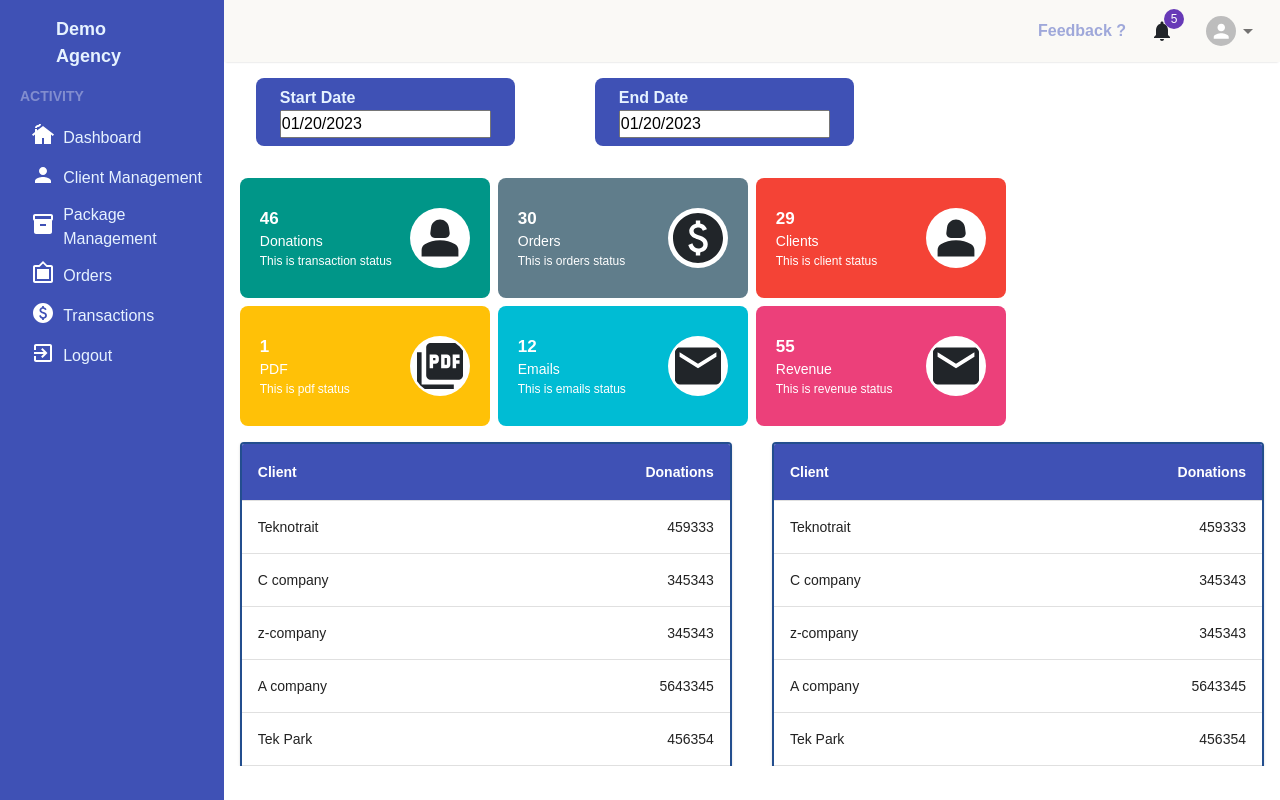
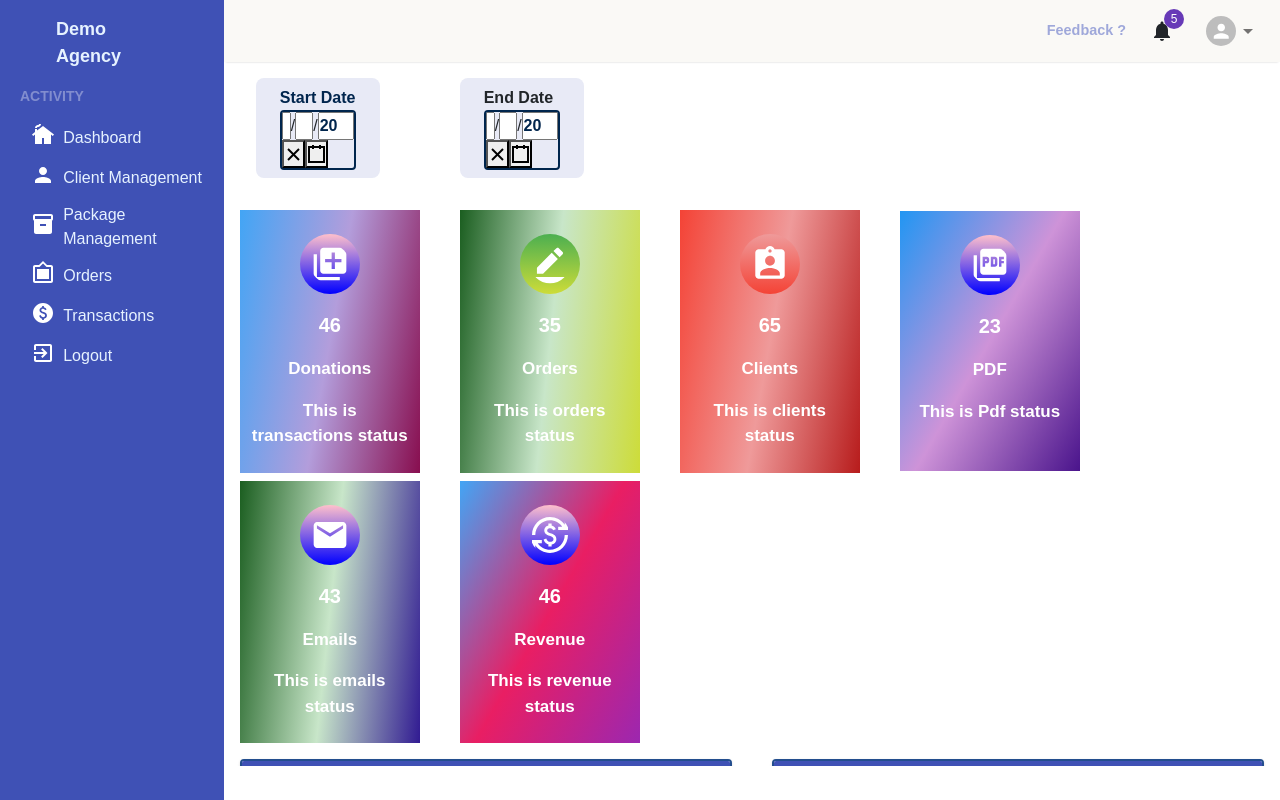
Before and after one commit to 9944098125/tax_receipt, a React (Create React App) app: page / in a window 1280 px wide. Built offline with nearby package versions, Linux system fonts and the light colour scheme.

Commit message:
many styles changed

```diff
--- a/package.json
+++ b/package.json
@@ -15,6 +15,7 @@
     "formik": "^2.2.9",
     "react": "^18.2.0",
     "react-bootstrap-daterangepicker": "^8.0.0",
+    "react-date-picker": "^9.2.0",
     "react-datepicker": "^4.8.0",
     "react-dom": "^18.2.0",
     "react-icons": "^4.7.1",
--- a/src/App.css
+++ b/src/App.css
@@ -242,3 +242,28 @@
 .css-1q15akj {
   margin-bottom: -0px;
 }
+
+.react-date-picker__wrapper{
+  border-radius: 4px;
+  border: 2px solid #00254d;
+}
+
+.react-date-picker__inputGroup__input {
+  font-weight: 700;
+  color: #00254d;
+}
+
+.react-date-picker__calendar .react-calendar {
+  background-color: #ffffff;
+  border:2px solid #3f51b5;
+  border-radius: 9px;
+}
+
+.react-calendar__navigation button {
+  background-color: #3f51b5;
+  color: white;
+}
+
+.react-calendar__navigation button:hover {
+  color: black;
+}
--- a/src/Components/Sidebar/Sidebar.jsx
+++ b/src/Components/Sidebar/Sidebar.jsx
@@ -45,6 +45,7 @@ function Sidebar() {
             flexDirection: "column",
             alignItems: "flex-start",
             pl: 0.5,
+            // p: "8px 12px",
           }}
         >
           <Link to="/" style={{ textDecoration: "none", color: "inherit" }}>
@@ -353,7 +354,7 @@ function Sidebar() {
             }}
           >
             <Typography
-              sx={{ color: "#9fa8da", fontSize: "1rem", fontWeight: "600" }}
+              sx={{ color: "#9fa8da", fontSize: "14.4px", fontWeight: "600" }}
             >
               Feedback ?
             </Typography>
--- a/src/Pages/Dashboard/index.jsx
+++ b/src/Pages/Dashboard/index.jsx
@@ -1,12 +1,9 @@
 import React, { Fragment, useState } from "react";
-import DatePicker from "react-datepicker";
-
-import "react-datepicker/dist/react-datepicker.css";
+import DatePicker from "react-date-picker";
 import { Typography, Box } from "@mui/material";
 import PaidIcon from "@mui/icons-material/Paid";
 import PictureAsPdfIcon from "@mui/icons-material/PictureAsPdf";
 import EmailIcon from "@mui/icons-material/Email";
-import Person2Icon from "@mui/icons-material/Person2";
 import Table from "@mui/material/Table";
 import TableBody from "@mui/material/TableBody";
 import TableCell from "@mui/material/TableCell";
@@ -15,6 +12,10 @@ import TableHead from "@mui/material/TableHead";
 import TableRow from "@mui/material/TableRow";
 import Paper from "@mui/material/Paper";
 import DocumentTitle from "../../Components/DocumentTitle";
+import LibraryAddIcon from "@mui/icons-material/LibraryAdd";
+import BorderColorIcon from "@mui/icons-material/BorderColor";
+import AssignmentIndIcon from "@mui/icons-material/AssignmentInd";
+import CurrencyExchangeIcon from "@mui/icons-material/CurrencyExchange";
 
 import {
   LineChart,
@@ -23,7 +24,6 @@ import {
   YAxis,
   CartesianGrid,
   Tooltip,
-  Legend,
   ResponsiveContainer,
 } from "recharts";
 
@@ -80,26 +80,25 @@ function Dashboard() {
             pl: 0,
             mb: 2,
             ml: 2,
-            backgroundColor: "primary.main",
+            backgroundColor: "primary.bg",
             px: 3,
             py: 1,
             borderRadius: "8px",
           }}
         >
           <Typography
-            sx={{ color: "#e6f2ff", fontWeight: "600", fontSize: "16px" }}
+            sx={{ color: "#00254d", fontWeight: "600", fontSize: "16px" }}
           >
             Start Date
           </Typography>
           <DatePicker
-            selected={startDate}
-            onChange={(date) => setStartDate(date)}
-            className="date"
+            onChange={() => setStartDate(new Date())}
+            value={startDate}
           />
         </Box>
         <Box
           sx={{
-            backgroundColor: "primary.main",
+            backgroundColor: "primary.bg",
             px: 3,
             py: 1,
             borderRadius: "8px",
@@ -107,15 +106,11 @@ function Dashboard() {
           }}
         >
           <Typography
-            sx={{ color: "#e6f2ff", fontWeight: "600", fontSize: "16px" }}
+            sx={{ color: "#000254d", fontWeight: "600", fontSize: "16px" }}
           >
             End Date
           </Typography>
-          <DatePicker
-            selected={endDate}
-            onChange={(date) => setEndDate(date)}
-            className="date"
-          />
+          <DatePicker onChange={() => setEndDate(new Date())} value={endDate} />
         </Box>
       </Box>
       <Box
@@ -130,242 +125,339 @@ function Dashboard() {
       >
         <Box
           sx={{
-            backgroundColor: "#009688",
-            borderRadius: "8px",
-            p: 2.5,
-            display: "flex",
-            alignItems: "center",
-            justifyContent: "space-between",
-            height: { xs: "120px" },
-            width: { xs: "250px" },
+            backgroundImage:
+              "linear-gradient(100deg, #42a5f5, #b39ddb, #880e4f)",
+            p: 1.5,
+            py: 3,
+            mr: 4,
+            width: { xs: "180px" },
+            minHeight: "260px",
             cursor: "pointer",
           }}
         >
-          <Box sx={{}}>
+          <Box
+            sx={{
+              display: "flex",
+              flexDirection: "column",
+              alignItems: "center",
+              gap: 2,
+            }}
+          >
+            <LibraryAddIcon
+              sx={{
+                height: "60px",
+                width: "60px",
+                color: "white",
+                p: 1.3,
+                backgroundImage: "linear-gradient(pink, blue)",
+                borderRadius: "50%",
+              }}
+            />
             <Typography
-              sx={{ fontSize: "17px", fontWeight: "600", color: "white" }}
+              sx={{ fontSize: "20px", fontWeight: "700", color: "white" }}
             >
               46
             </Typography>
             <Typography
-              sx={{ fontSize: "14px", fontWeight: "500", color: "white" }}
+              sx={{
+                fontSize: "17px",
+                fontWeight: "600",
+                color: "white",
+              }}
             >
               Donations
             </Typography>
             <Typography
-              sx={{ fontSize: "12px", fontWeight: "400", color: "white" }}
+              sx={{
+                fontSize: "17px",
+                fontWeight: "600",
+                color: "white",
+                textAlign: "center",
+              }}
             >
-              This is transaction status
+              This is transactions status
             </Typography>
           </Box>
-          <Person2Icon
-            sx={{
-              height: "60px",
-              width: "60px",
-              p: 0.3,
-              backgroundColor: "white",
-              borderRadius: "50%",
-            }}
-          />
         </Box>
         <Box
           sx={{
-            backgroundColor: "#607d8b",
-            borderRadius: "8px",
-            p: 2.5,
-            display: "flex",
-            alignItems: "center",
-            justifyContent: "space-between",
-            height: { xs: "120px" },
-            width: { xs: "250px" },
+            backgroundImage:
+              "linear-gradient(96deg, #1b5e20, #c8e6c9, #cddc39)",
+            p: 1.5,
+            py: 3,
+            mr: 4,
+            width: { xs: "180px" },
+            minHeight: "260px",
             cursor: "pointer",
           }}
         >
-          <Box sx={{}}>
+          <Box
+            sx={{
+              display: "flex",
+              flexDirection: "column",
+              alignItems: "center",
+              gap: 2,
+            }}
+          >
+            <BorderColorIcon
+              sx={{
+                height: "60px",
+                width: "60px",
+                color: "white",
+                p: 1.3,
+                backgroundImage: "linear-gradient(#4caf50, #cddc39)",
+                borderRadius: "50%",
+              }}
+            />
             <Typography
-              sx={{ fontSize: "17px", fontWeight: "600", color: "white" }}
+              sx={{ fontSize: "20px", fontWeight: "700", color: "white" }}
             >
-              30
+              35
             </Typography>
             <Typography
-              sx={{ fontSize: "14px", fontWeight: "500", color: "white" }}
+              sx={{
+                fontSize: "17px",
+                fontWeight: "600",
+                color: "white",
+              }}
             >
               Orders
             </Typography>
             <Typography
-              sx={{ fontSize: "12px", fontWeight: "400", color: "white" }}
+              sx={{
+                fontSize: "17px",
+                fontWeight: "600",
+                color: "white",
+                textAlign: "center",
+              }}
             >
               This is orders status
             </Typography>
           </Box>
-          <PaidIcon
-            sx={{
-              backgroundColor: "white",
-              borderRadius: "50%",
-              height: "60px",
-              width: "60px",
-            }}
-          />
         </Box>
         <Box
           sx={{
-            backgroundColor: "#f44336",
-            borderRadius: "8px",
-            p: 2.5,
-            display: "flex",
-            alignItems: "center",
-            justifyContent: "space-between",
-            height: { xs: "120px" },
-            width: { xs: "250px" },
+            backgroundImage:
+              "linear-gradient(100deg, #f44336, #ef9a9a, #b71c1c)",
+            p: 1.5,
+            py: 3,
+            mr: 4,
+            width: { xs: "180px" },
+            minHeight: "260px",
             cursor: "pointer",
           }}
         >
-          <Box sx={{}}>
+          <Box
+            sx={{
+              display: "flex",
+              flexDirection: "column",
+              alignItems: "center",
+              gap: 2,
+            }}
+          >
+            <AssignmentIndIcon
+              sx={{
+                height: "60px",
+                width: "60px",
+                color: "white",
+                p: 1.3,
+                backgroundImage: "linear-gradient(#ef9a9a, #f44336)",
+                borderRadius: "50%",
+              }}
+            />
             <Typography
-              sx={{ fontSize: "17px", fontWeight: "600", color: "white" }}
+              sx={{ fontSize: "20px", fontWeight: "700", color: "white" }}
             >
-              29
+              65
             </Typography>
             <Typography
-              sx={{ fontSize: "14px", fontWeight: "500", color: "white" }}
+              sx={{
+                fontSize: "17px",
+                fontWeight: "600",
+                color: "white",
+              }}
             >
               Clients
             </Typography>
             <Typography
-              sx={{ fontSize: "12px", fontWeight: "400", color: "white" }}
+              sx={{
+                fontSize: "17px",
+                fontWeight: "600",
+                color: "white",
+                textAlign: "center",
+              }}
             >
-              This is client status
+              This is clients status
             </Typography>
           </Box>
-          <Person2Icon
-            sx={{
-              height: "60px",
-              width: "60px",
-              p: 0.3,
-              backgroundColor: "white",
-              borderRadius: "50%",
-            }}
-          />
         </Box>
         <Box
           sx={{
-            backgroundColor: "#ffc107",
-            borderRadius: "8px",
-            p: 2.5,
-            display: "flex",
-            alignItems: "center",
-            justifyContent: "space-between",
-            height: { xs: "120px" },
-            width: { xs: "250px" },
+            backgroundImage:
+              "linear-gradient(120deg, #2196f3, #ce93d8, #4a148c)",
+            p: 1.5,
+            py: 3,
+            mr: 4,
+            width: { xs: "180px" },
+            minHeight: "260px",
             cursor: "pointer",
           }}
         >
-          <Box sx={{}}>
+          <Box
+            sx={{
+              display: "flex",
+              flexDirection: "column",
+              alignItems: "center",
+              gap: 2,
+            }}
+          >
+            <PictureAsPdfIcon
+              sx={{
+                height: "60px",
+                width: "60px",
+                color: "white",
+                p: 1.3,
+                backgroundImage: "linear-gradient(pink, blue)",
+                borderRadius: "50%",
+              }}
+            />
             <Typography
-              sx={{ fontSize: "17px", fontWeight: "600", color: "white" }}
+              sx={{ fontSize: "20px", fontWeight: "700", color: "white" }}
             >
-              1
+              23
             </Typography>
             <Typography
-              sx={{ fontSize: "14px", fontWeight: "500", color: "white" }}
+              sx={{
+                fontSize: "17px",
+                fontWeight: "600",
+                color: "white",
+              }}
             >
               PDF
             </Typography>
             <Typography
-              sx={{ fontSize: "12px", fontWeight: "400", color: "white" }}
+              sx={{
+                fontSize: "17px",
+                fontWeight: "600",
+                color: "white",
+                textAlign: "center",
+              }}
             >
-              This is pdf status
+              This is Pdf status
             </Typography>
           </Box>
-          <PictureAsPdfIcon
-            sx={{
-              height: "60px",
-              width: "60px",
-              backgroundColor: "white",
-              borderRadius: "50%",
-              p: 0.3,
-            }}
-          />
         </Box>
         <Box
           sx={{
-            backgroundColor: "#00bcd4",
-            borderRadius: "8px",
-            p: 2.5,
-            display: "flex",
-            alignItems: "center",
-            justifyContent: "space-between",
-            height: { xs: "120px" },
-            width: { xs: "250px" },
+            backgroundImage:
+              "linear-gradient(96deg, #1b5e20, #c8e6c9, #311b92)",
+            p: 1.5,
+            py: 3,
+            mr: 4,
+            width: { xs: "180px" },
+            minHeight: "260px",
             cursor: "pointer",
           }}
         >
-          <Box sx={{}}>
+          <Box
+            sx={{
+              display: "flex",
+              flexDirection: "column",
+              alignItems: "center",
+              gap: 2,
+            }}
+          >
+            <EmailIcon
+              sx={{
+                height: "60px",
+                width: "60px",
+                color: "white",
+                p: 1.3,
+                backgroundImage: "linear-gradient(pink, blue)",
+                borderRadius: "50%",
+              }}
+            />
             <Typography
-              sx={{ fontSize: "17px", fontWeight: "600", color: "white" }}
+              sx={{ fontSize: "20px", fontWeight: "700", color: "white" }}
             >
-              12
+              43
             </Typography>
             <Typography
-              sx={{ fontSize: "14px", fontWeight: "500", color: "white" }}
+              sx={{
+                fontSize: "17px",
+                fontWeight: "600",
+                color: "white",
+              }}
             >
               Emails
             </Typography>
             <Typography
-              sx={{ fontSize: "12px", fontWeight: "400", color: "white" }}
+              sx={{
+                fontSize: "17px",
+                fontWeight: "600",
+                color: "white",
+                textAlign: "center",
+              }}
             >
               This is emails status
             </Typography>
           </Box>
-          <EmailIcon
-            sx={{
-              height: "60px",
-              width: "60px",
-              backgroundColor: "white",
-              borderRadius: "50%",
-              p: 0.3,
-            }}
-          />
         </Box>
         <Box
           sx={{
-            backgroundColor: "#ec407a",
-            borderRadius: "8px",
-            p: 2.5,
-            display: "flex",
-            alignItems: "center",
-            justifyContent: "space-between",
-            height: { xs: "120px" },
-            width: { xs: "250px" },
+            backgroundImage:
+              "linear-gradient(120deg, #42a5f5, #e91e63, #9c27b0)",
+            p: 1.5,
+            py: 3,
+            mr: 4,
+            width: { xs: "180px" },
+            minHeight: "260px",
             cursor: "pointer",
           }}
         >
-          <Box sx={{}}>
+          <Box
+            sx={{
+              display: "flex",
+              flexDirection: "column",
+              alignItems: "center",
+              gap: 2,
+            }}
+          >
+            <CurrencyExchangeIcon
+              sx={{
+                height: "60px",
+                width: "60px",
+                color: "white",
+                p: 1.3,
+                backgroundImage: "linear-gradient(pink, blue)",
+                borderRadius: "50%",
+              }}
+            />
             <Typography
-              sx={{ fontSize: "17px", fontWeight: "600", color: "white" }}
+              sx={{ fontSize: "20px", fontWeight: "700", color: "white" }}
             >
-              55
+              46
             </Typography>
             <Typography
-              sx={{ fontSize: "14px", fontWeight: "500", color: "white" }}
+              sx={{
+                fontSize: "17px",
+                fontWeight: "600",
+                color: "white",
+              }}
             >
               Revenue
             </Typography>
             <Typography
-              sx={{ fontSize: "12px", fontWeight: "400", color: "white" }}
+              sx={{
+                fontSize: "17px",
+                fontWeight: "600",
+                color: "white",
+                textAlign: "center",
+              }}
             >
               This is revenue status
             </Typography>
           </Box>
-          <EmailIcon
-            sx={{
-              height: "60px",
-              width: "60px",
-              backgroundColor: "white",
-              borderRadius: "50%",
-              p: 0.3,
-            }}
-          />
         </Box>
       </Box>
       {/* tables */}
```
Also changed, not shown: 1 other file (tests, documents, lock files or other folders).
